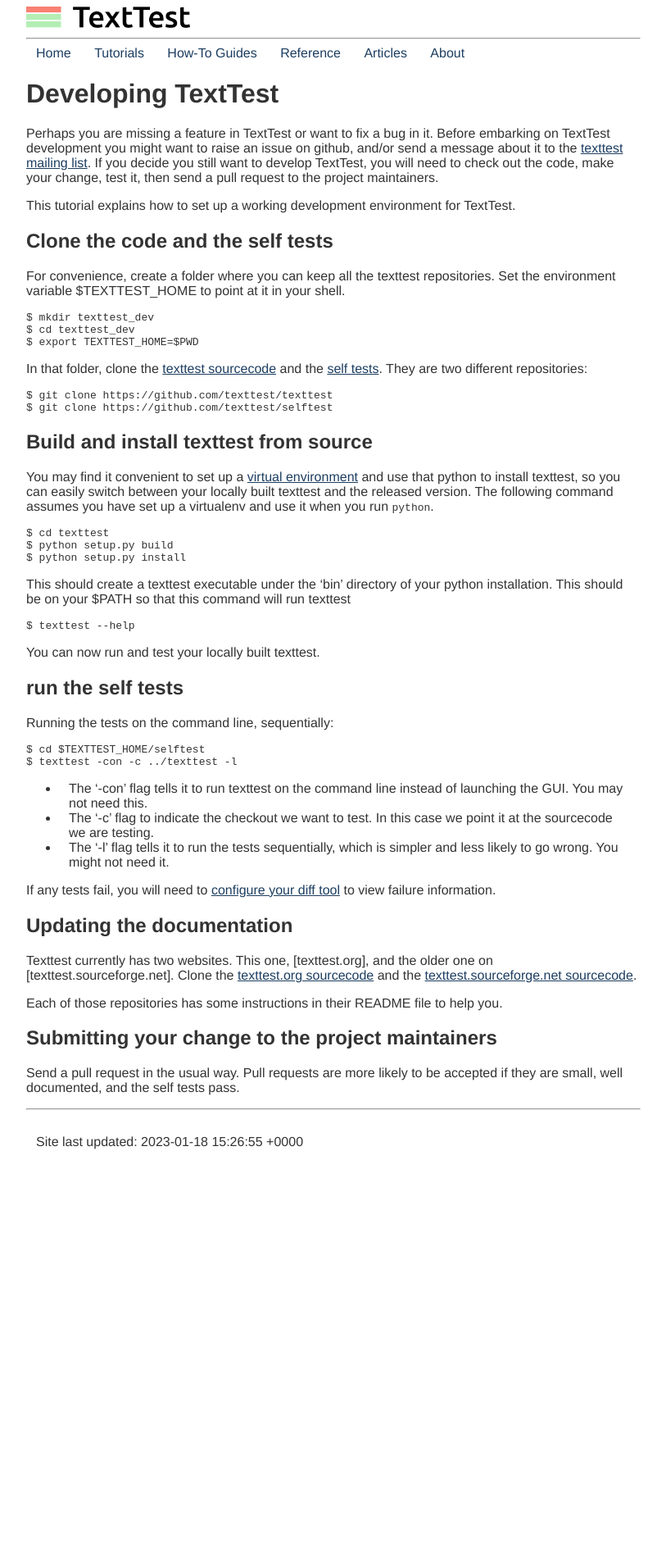
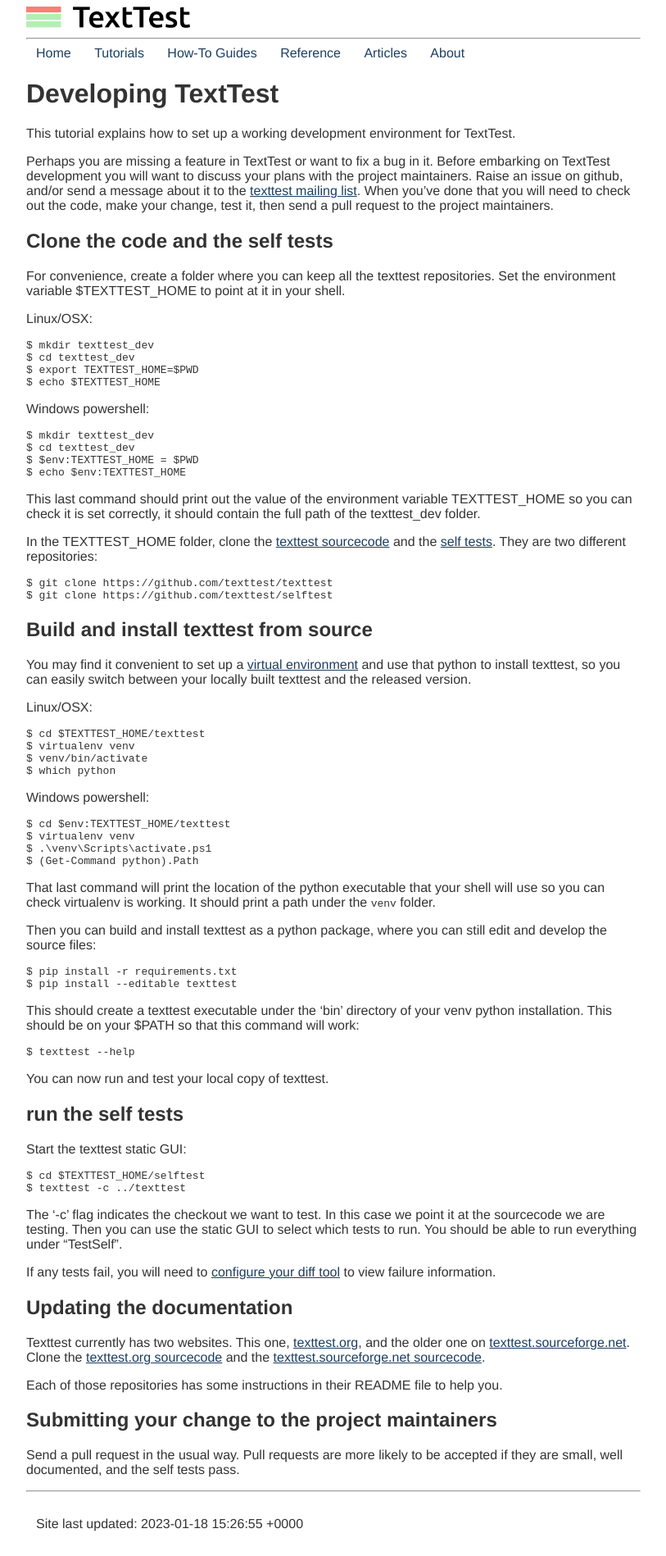
Before and after one commit to texttest/website_2, a Jekyll site: the page built from _tutorials/texttest_development.md, in a window 1280 px wide. Shown: the whole page at 82% size, without its empty margins (233-1046 px from the left). Built offline with Jekyll 4.4.1, drawn with Linux system fonts in a browser that asks for light colours; before the commit the page ends 1432 px from its top, so only the background shows below that.

Commit message:
update docs for developers

```diff
--- a/_tutorials/texttest_development.md
+++ b/_tutorials/texttest_development.md
@@ -5,53 +5,80 @@
 
 # Developing TextTest
 
-Perhaps you are missing a feature in TextTest or want to fix a bug in it. Before embarking on TextTest development you might want to raise an issue on github, and/or send a message about it to the [texttest mailing list](https://sourceforge.net/projects/texttest/lists/texttest-users). If you decide you still want to develop TextTest, you will need to check out the code, make your change, test it, then send a pull request to the project maintainers.
+This tutorial explains how to set up a working development environment for TextTest.
 
-This tutorial explains how to set up a working development environment for TextTest.
+Perhaps you are missing a feature in TextTest or want to fix a bug in it. Before embarking on TextTest development you will want to discuss your plans with the project maintainers. Raise an issue on github, and/or send a message about it to the [texttest mailing list](https://sourceforge.net/projects/texttest/lists/texttest-users). When you've done that you will need to check out the code, make your change, test it, then send a pull request to the project maintainers.
 
 ## Clone the code and the self tests
 
 For convenience, create a folder where you can keep all the texttest repositories. Set the environment variable $TEXTTEST_HOME to point at it in your shell.
 
+Linux/OSX:
+
     $ mkdir texttest_dev
     $ cd texttest_dev
     $ export TEXTTEST_HOME=$PWD
+    $ echo $TEXTTEST_HOME
 
-In that folder, clone the [texttest sourcecode](https://github.com/texttest/texttest) and the [self tests](https://github.com/texttest/selftest). They are two different repositories:
+Windows powershell:
+
+    $ mkdir texttest_dev
+    $ cd texttest_dev
+    $ $env:TEXTTEST_HOME = $PWD
+    $ echo $env:TEXTTEST_HOME
+
+This last command should print out the value of the environment variable TEXTTEST_HOME so you can check it is set correctly, it should contain the full path of the texttest_dev folder.
+
+In the TEXTTEST_HOME folder, clone the [texttest sourcecode](https://github.com/texttest/texttest) and the [self tests](https://github.com/texttest/selftest). They are two different repositories:
 
     $ git clone https://github.com/texttest/texttest
     $ git clone https://github.com/texttest/selftest
 
 ## Build and install texttest from source
 
-You may find it convenient to set up a [virtual environment](https://docs.python.org/3/library/venv.html) and use that python to install texttest, so you can easily switch between your locally built texttest and the released version. The following command assumes you have set up a virtualenv and use it when you run `python`.
+You may find it convenient to set up a [virtual environment](https://docs.python.org/3/library/venv.html) and use that python to install texttest, so you can easily switch between your locally built texttest and the released version.
 
-    $ cd texttest
-    $ python setup.py build
-    $ python setup.py install
+Linux/OSX:
 
-This should create a texttest executable under the 'bin' directory of your python installation. This should be on  your $PATH so that this command will run texttest
+    $ cd $TEXTTEST_HOME/texttest
+    $ virtualenv venv
+    $ venv/bin/activate
+    $ which python
+
+Windows powershell:
+
+    $ cd $env:TEXTTEST_HOME/texttest
+    $ virtualenv venv
+    $ .\venv\Scripts\activate.ps1
+    $ (Get-Command python).Path
+
+That last command will print the location of the python executable that your shell will use so you can check virtualenv is working. It should print a path under the `venv` folder.
+
+Then you can build and install texttest as a python package, where you can still edit and develop the source files:
+
+    $ pip install -r requirements.txt
+    $ pip install --editable texttest
+
+This should create a texttest executable under the 'bin' directory of your venv python installation. This should be on your $PATH so that this command will work:
 
     $ texttest --help
 
-You can now run and test your locally built texttest.
+You can now run and test your local copy of texttest.
 
 ## run the self tests
 
-Running the tests on the command line, sequentially:
+Start the texttest static GUI:
 
     $ cd $TEXTTEST_HOME/selftest
-    $ texttest -con -c ../texttest -l
+    $ texttest -c ../texttest
 
-* The '-con' flag tells it to run texttest on the command line instead of launching the GUI. You may not need this.
-* The '-c' flag to indicate the checkout we want to test. In this case we point it at the sourcecode we are testing.
-* The '-l' flag tells it to run the tests sequentially, which is simpler and less likely to go wrong. You might not need it.
+The '-c' flag indicates the checkout we want to test. In this case we point it at the sourcecode we are testing. Then you can use the static GUI to select which tests to run. You should be able to run everything under "TestSelf".
 
 If any tests fail, you will need to [configure your diff tool](/how_to_guides/configure_editor.html) to view failure information.
 
 ## Updating the documentation
 
-Texttest currently has two websites. This one, [texttest.org], and the older one on [texttest.sourceforge.net]. Clone the [texttest.org sourcecode](https://github.com/texttest/website_2) and the [texttest.sourceforge.net sourcecode](https://github.com/texttest/website).
+Texttest currently has two websites. This one, [texttest.org](http://texttest.org), and the older one on [texttest.sourceforge.net](http://texttest.sourceforge.net/). Clone the [texttest.org sourcecode](http://github.com/texttest/website_2) and the [texttest.sourceforge.net sourcecode](https://github.com/texttest/website).
 
 Each of those repositories has some instructions in their README file to help you.
 
```
